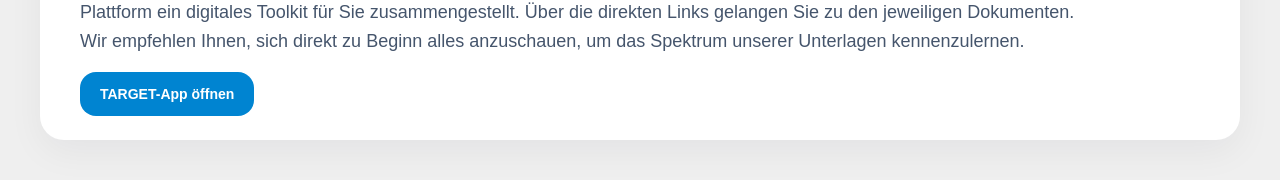
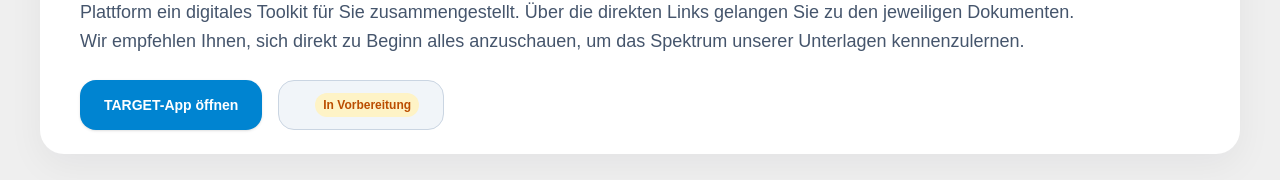
Before and after one commit to chapidi99/Target-Ade, a Next.js app: page / in a window 1280 px wide. Shown: the part 547-727 px from the top of the page. Built offline with nearby package versions, Linux system fonts and the light colour scheme.

Commit message:
Empty button

```diff
--- a/app/page.tsx
+++ b/app/page.tsx
@@ -125,13 +125,25 @@
               unserer Unterlagen kennenzulernen.
             </p>
 
-            <div className="mt-4">
-  <a
+  <div className="mt-6 flex flex-wrap gap-4">
+  <Link
     href="/target-app"
-    className="inline-block rounded-2xl bg-sky-600 px-5 py-3 text-sm font-semibold text-white hover:bg-sky-700"
+    className="inline-flex items-center rounded-2xl bg-sky-600 px-6 py-3 text-sm font-semibold text-white shadow-sm transition hover:bg-sky-700 hover:shadow-md"
   >
     TARGET-App öffnen
-  </a>
+  </Link>
+
+  <button
+    type="button"
+    disabled
+    className="inline-flex cursor-not-allowed items-center rounded-2xl border border-slate-300 bg-slate-100 px-6 py-3 text-sm font-semibold text-slate-500"
+  >
+
+
+    <span className="ml-3 rounded-full bg-amber-100 px-2 py-1 text-xs font-semibold text-amber-700">
+      In Vorbereitung
+    </span>
+  </button>
 </div>
           </div>
         </div>
```
